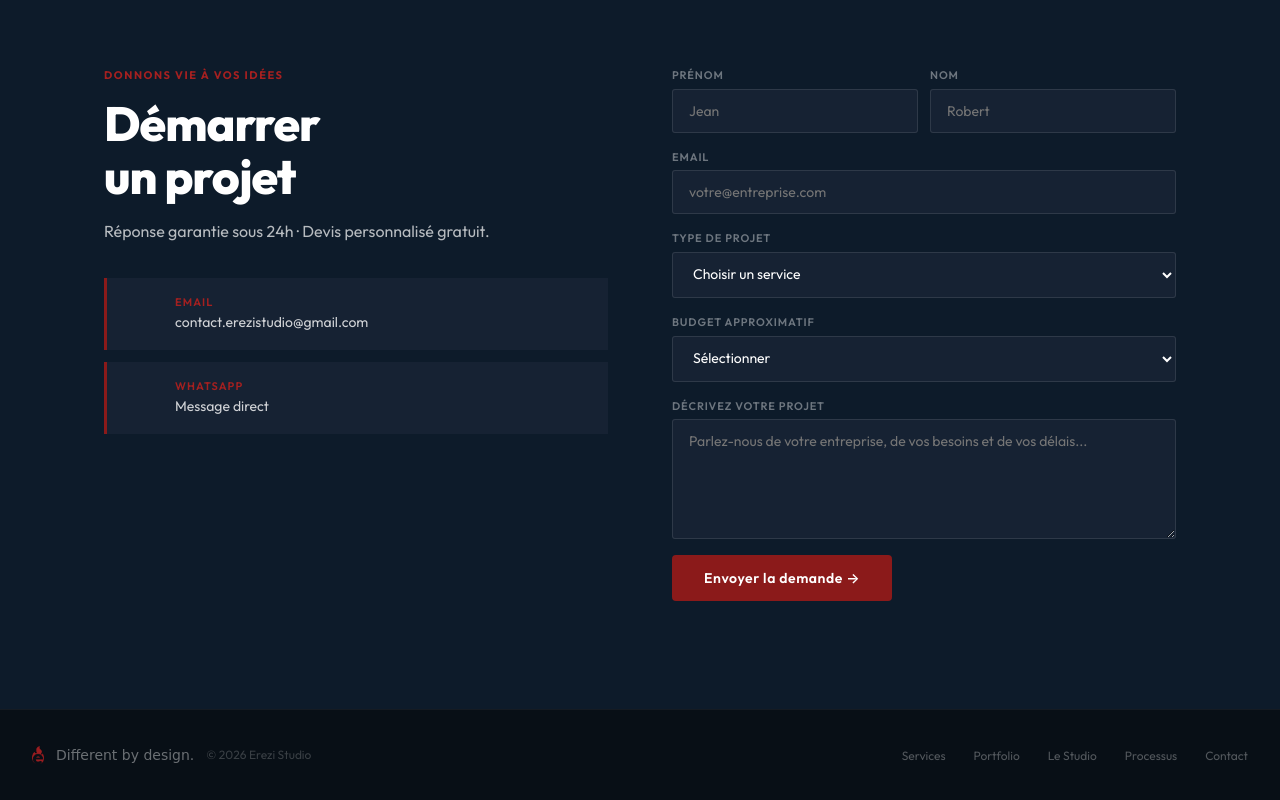
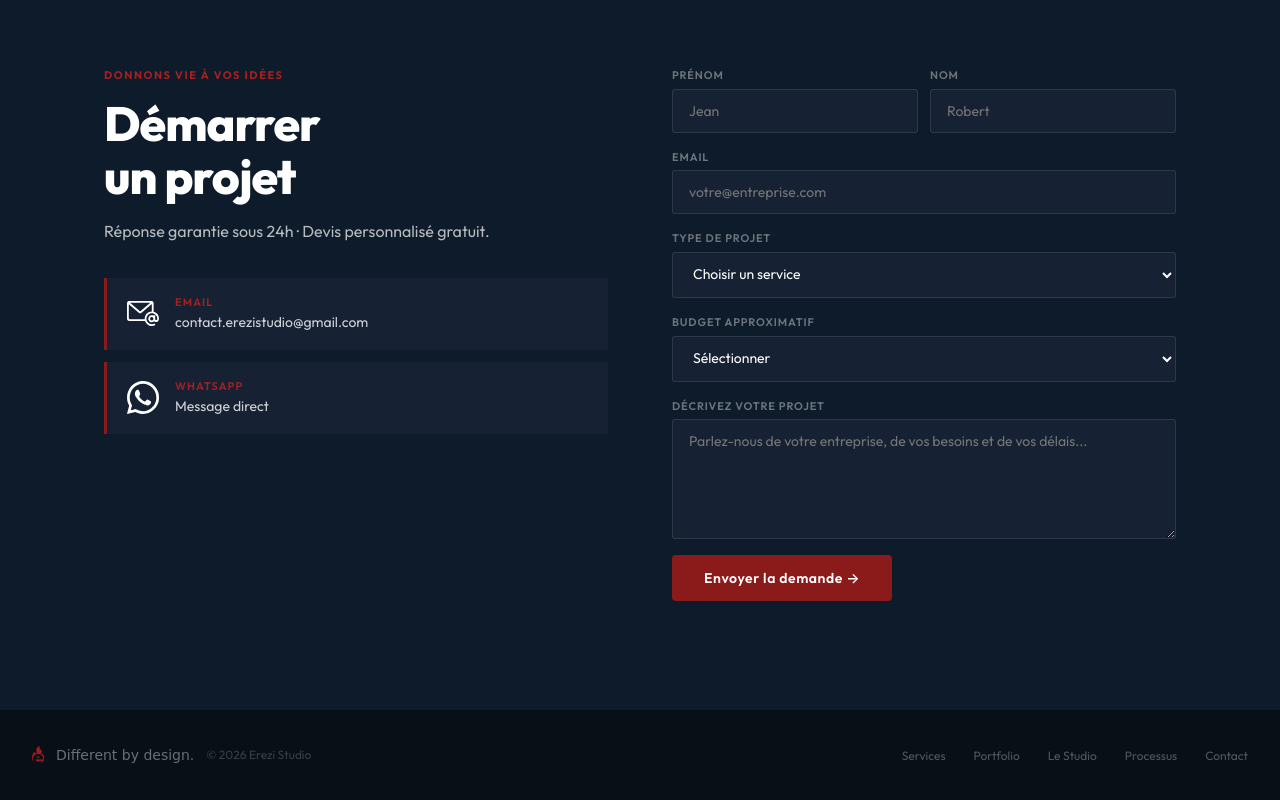
Before and after one commit to Nei-D1/erezistudio-website, a plain HTML site: page index.html in a window 1280 px wide. Shown: the part 4801-5601 px from the top of the page. Drawn offline with Linux system fonts and the light colour scheme; a web font is replaced by a local one.

Commit message:
Update index.html

```diff
--- a/index.html
+++ b/index.html
@@ -468,13 +468,13 @@
         <div class="contact__methods">
           <a href="mailto:contact.erezistudio@gmail.com" class="contact__method">
             <span class="contact__method-icon">
-              <img src="Asset/Icons/mail-icon.svg" alt="">
+              <img src="icons/mail-icon.svg" alt="Email icon">
             </span>
             <div><span class="contact__method-label">Email</span><span class="contact__method-value">contact.erezistudio@gmail.com</span></div>
           </a>
           <a href="https://wa.me/50955037709" class="contact__method">
             <span class="contact__method-icon">
-              <img src="Asset/Icons/whatsapp-icon.svg" alt="">
+              <img src="icons/whatsapp-icon.svg" alt="WhatsApp icon">
             </span>
             <div><span class="contact__method-label">WhatsApp</span><span class="contact__method-value">Message direct</span></div>
           </a>
```
